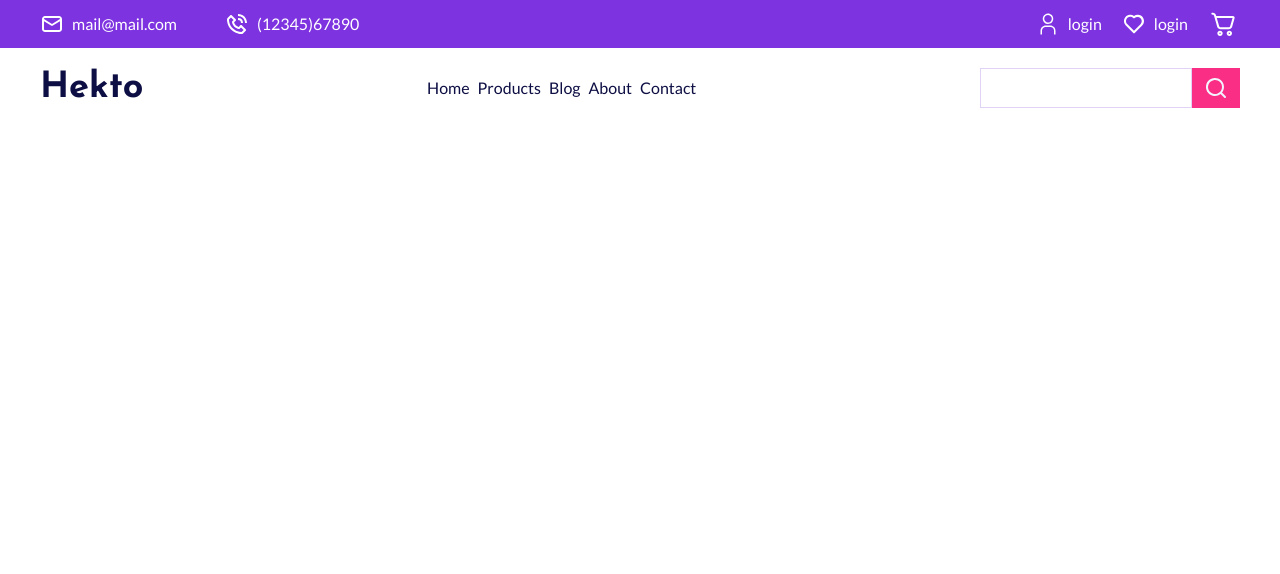
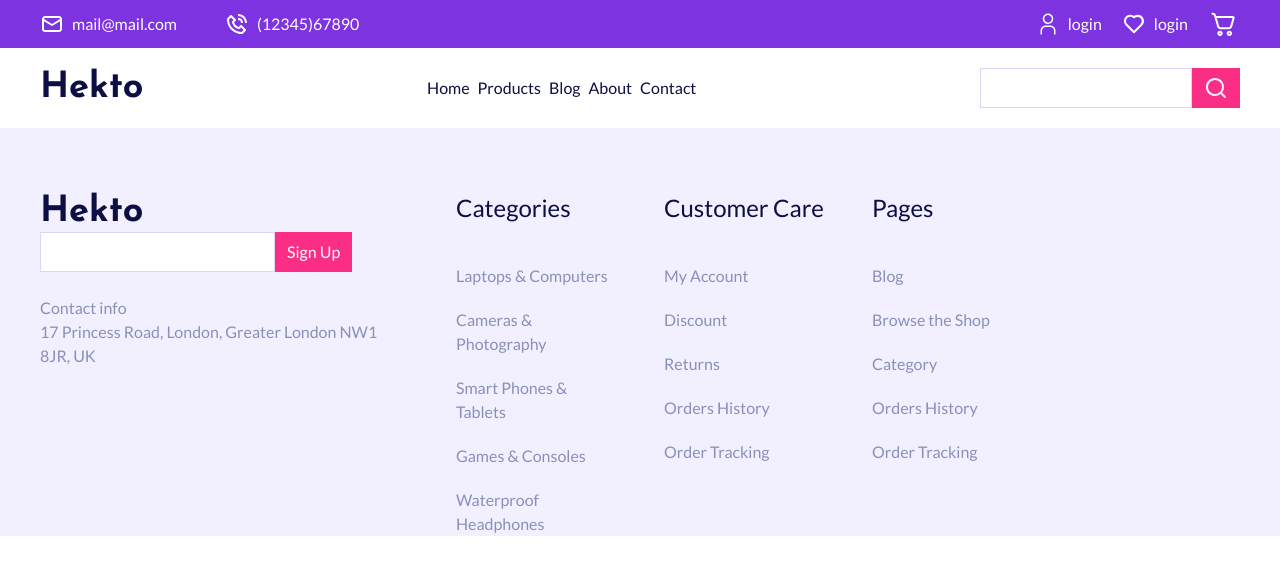
Before and after one commit to jemil-c-137/hekto, a Vue app: page /product/1 in a window 1280 px wide. Shown: the top 574 px of the page. Built offline with nearby package versions, Linux system fonts and the light colour scheme.

Commit message:
add footer

```diff
--- a/src/App.vue
+++ b/src/App.vue
@@ -1,10 +1,13 @@
 <template>
-    <HeaderNav />
+  <HeaderNav />
 
-    <RouterView />
+  <RouterView />
+
+  <FooterSection />
 </template>
 
 <script setup lang="ts">
 import { RouterView } from 'vue-router'
 import HeaderNav from './components/HeaderNav.vue'
+import FooterSection from './components/FooterSection.vue'
 </script>
--- a/src/assets/style.scss
+++ b/src/assets/style.scss
@@ -24,3 +24,7 @@ body {
 .lock-scroll {
   overflow-y: hidden;
 }
+
+.logo-text {
+  @apply font-josefin text-4xl text-dark-blue font-bold
+}
--- /dev/null
+++ b/src/components/FooterSection.vue
@@ -0,0 +1,59 @@
+<template>
+  <footer class="bg-light">
+    <div
+      class="content-container pt-16 text-pale-purple grid grid-cols-1 md:grid-cols-3 gap-12 lg:grid-cols-6"
+    >
+      <div class="pb-8 col-span-full lg:col-start-1 lg:col-end-3">
+        <p class="logo-text">Hekto</p>
+        <form class="flex mb-6">
+          <input
+            type="email"
+            required
+            class="text-pale-purple border border-pantone-purple focus:outline-none focus:border-navy-blue hover:border-blue text-lg px-4"
+          />
+          <button
+            type="submit"
+            class="bg-pink text-white py-2 px-3 active:bg-blue focus:bg-blue hover:bg-off-purple transition-colors"
+          >
+            Sign Up
+          </button>
+        </form>
+        <p>Contact info</p>
+        <p>17 Princess Road, London, Greater London NW1 8JR, UK</p>
+      </div>
+
+      <div>
+        <p class="cont-josefin text-2xl mb-2 md:mb-10 text-dark-blue">Categories</p>
+        <ul>
+          <li class="mb-5"><a href="">Laptops & Computers</a></li>
+          <li class="mb-5"><a href="">Cameras & Photography</a></li>
+          <li class="mb-5"><a href="">Smart Phones & Tablets</a></li>
+          <li class="mb-5"><a href=""> Games & Consoles</a></li>
+          <li><a href="">Waterproof Headphones</a></li>
+        </ul>
+      </div>
+
+      <div>
+        <p class="cont-josefin text-2xl mb-2 md:mb-10 text-dark-blue">Customer Care</p>
+        <ul>
+          <li class="mb-5"><a href="">My Account</a></li>
+          <li class="mb-5"><a href="">Discount</a></li>
+          <li class="mb-5"><a href="">Returns</a></li>
+          <li class="mb-5"><a href="">Orders History</a></li>
+          <li><a href="">Order Tracking</a></li>
+        </ul>
+      </div>
+
+      <div>
+        <p class="cont-josefin text-2xl mb-2 md:mb-10 text-dark-blue">Pages</p>
+        <ul>
+          <li class="mb-5"><a href="">Blog</a></li>
+          <li class="mb-5"><a href="">Browse the Shop</a></li>
+          <li class="mb-5"><a href="">Category</a></li>
+          <li class="mb-5"><a href="">Orders History</a></li>
+          <li><a href="">Order Tracking</a></li>
+        </ul>
+      </div>
+    </div>
+  </footer>
+</template>
--- a/src/components/HeaderNav.vue
+++ b/src/components/HeaderNav.vue
@@ -56,7 +56,7 @@
     </div>
 
     <nav class="content-container flex flex-col md:flex-row justify-between items-center py-5">
-      <div><h3 class="font-josefin text-4xl text-dark-blue font-bold">Hekto</h3></div>
+      <div><h3 class="logo-text">Hekto</h3></div>
       <ul
         class="hidden md:flex md:justify-between md:items-center md:gap-2 md:text-base text-dark-blue"
         :class="[
```
